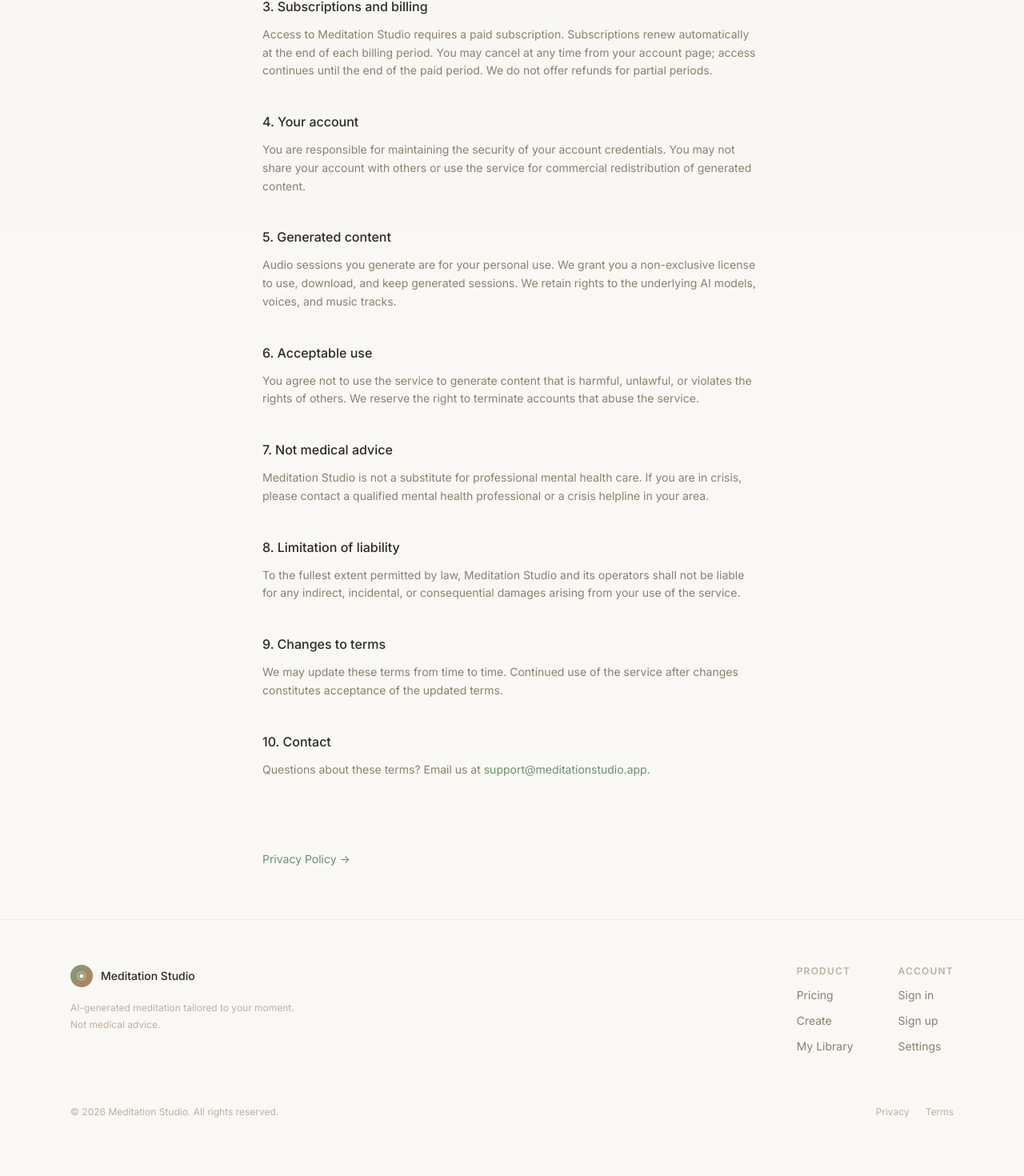
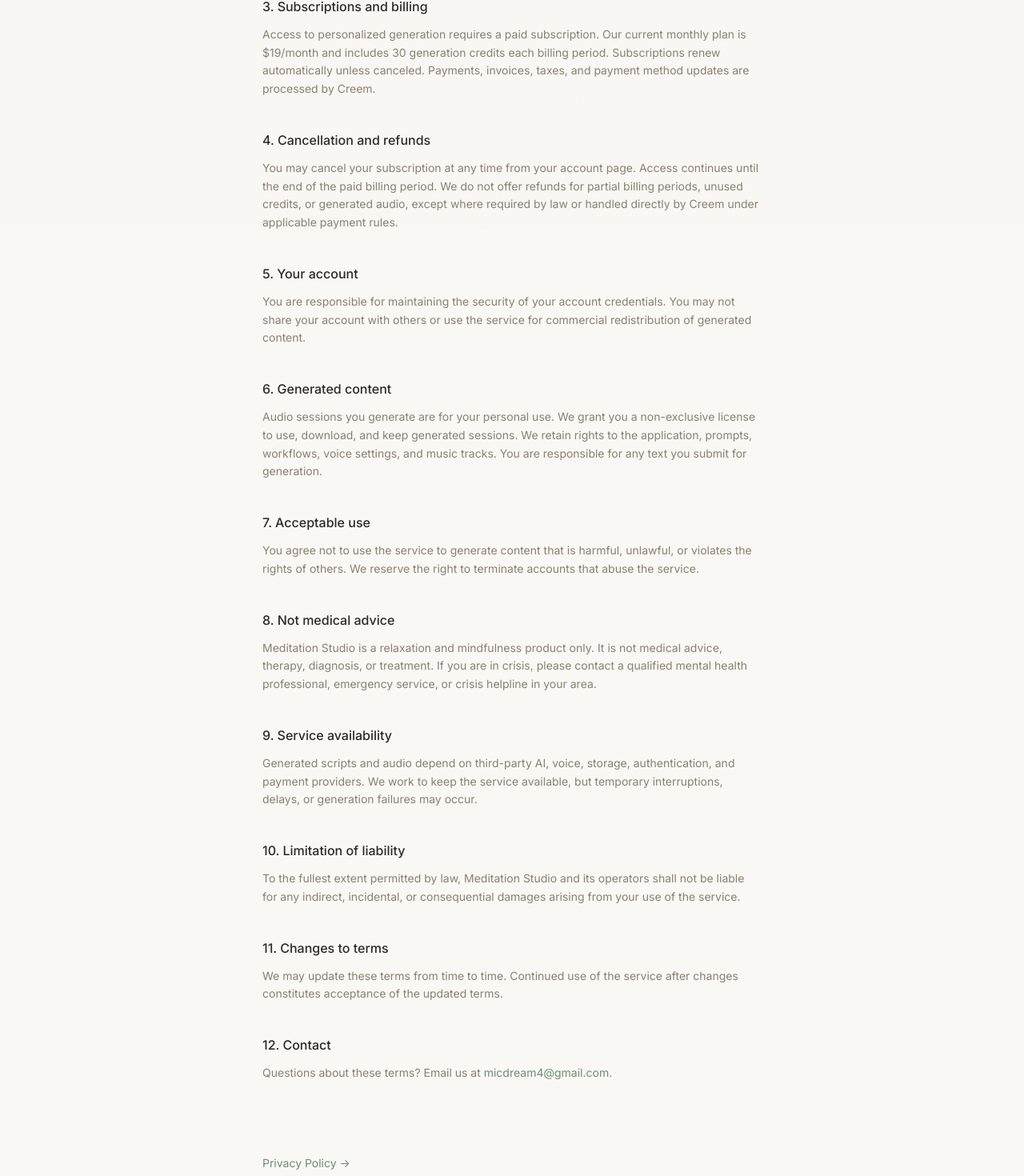
Before and after one commit to micdream4/meditation-studio, a Next.js app: page /terms in a window 1280 px wide. Shown: the part 514-1984 px from the top of the page at 80% size. Built offline with nearby package versions, Linux system fonts and the light colour scheme; no server answers.

Commit message:
Strengthen legal readiness pages

```diff
--- a/src/app/privacy/page.tsx
+++ b/src/app/privacy/page.tsx
@@ -15,7 +15,7 @@ export default function PrivacyPage() {
           <h1 className="text-4xl mb-2" style={{ fontFamily: "var(--font-display)", color: "var(--color-text)" }}>
             Privacy Policy
           </h1>
-          <p className="text-sm mb-12" style={{ color: "var(--color-text-faint)" }}>Last updated: April 2026</p>
+          <p className="text-sm mb-12" style={{ color: "var(--color-text-faint)" }}>Last updated: May 2026</p>
 
           <div className="flex flex-col gap-10 text-sm leading-relaxed" style={{ color: "var(--color-text-muted)" }}>
 
@@ -26,7 +26,7 @@ export default function PrivacyPage() {
                 <li><strong style={{ color: "var(--color-text)" }}>Account data</strong> — email address and encrypted password (or OAuth identity if you sign in with Google).</li>
                 <li><strong style={{ color: "var(--color-text)" }}>Generation inputs</strong> — the mood, theme, or custom text you provide to generate a session. These are used solely to produce your meditation.</li>
                 <li><strong style={{ color: "var(--color-text)" }}>Usage data</strong> — basic session logs (timestamps, generation counts) for rate-limiting and abuse prevention.</li>
-                <li><strong style={{ color: "var(--color-text)" }}>Payment data</strong> — handled entirely by Creem. We never see or store your card details.</li>
+                <li><strong style={{ color: "var(--color-text)" }}>Payment data</strong> — handled by Creem as our payment processor and merchant of record. We never see or store your full card number, bank account details, or PayPal credentials.</li>
               </ul>
             </section>
 
@@ -46,7 +46,7 @@ export default function PrivacyPage() {
               <p className="mb-3">We use a small number of trusted third-party services to operate:</p>
               <ul className="flex flex-col gap-2 pl-4" style={{ listStyleType: "disc" }}>
                 <li><strong style={{ color: "var(--color-text)" }}>Supabase</strong> — database and authentication.</li>
-                <li><strong style={{ color: "var(--color-text)" }}>Creem</strong> — payment processing.</li>
+                <li><strong style={{ color: "var(--color-text)" }}>Creem</strong> — checkout, subscription billing, invoices, taxes, and payment method management.</li>
                 <li><strong style={{ color: "var(--color-text)" }}>ElevenLabs</strong> — text-to-speech voice synthesis. Your script text is sent to ElevenLabs to generate audio.</li>
                 <li><strong style={{ color: "var(--color-text)" }}>OpenRouter</strong> — AI script generation. Your mood/theme input is sent to generate your meditation script.</li>
               </ul>
@@ -55,7 +55,7 @@ export default function PrivacyPage() {
 
             <section>
               <h2 className="text-base font-medium mb-3" style={{ color: "var(--color-text)" }}>4. Data retention</h2>
-              <p>Account data is retained while your account is active. Generated audio files you have not saved are deleted within 30 days. Saved library sessions are retained until you delete them or close your account.</p>
+              <p>Account data is retained while your account is active. Generated audio files you have not saved are deleted within 30 days. Saved library sessions are retained until you delete them or close your account. Payment and tax records are retained by Creem according to legal and compliance requirements.</p>
             </section>
 
             <section>
@@ -64,18 +64,23 @@ export default function PrivacyPage() {
             </section>
 
             <section>
-              <h2 className="text-base font-medium mb-3" style={{ color: "var(--color-text)" }}>6. Cookies</h2>
+              <h2 className="text-base font-medium mb-3" style={{ color: "var(--color-text)" }}>6. AI processing</h2>
+              <p>Your prompts and generated scripts may be sent to our AI and voice providers only to produce the meditation session you request. We do not use your generation inputs to train our own models, and we do not sell generated text or audio inputs to third parties.</p>
+            </section>
+
+            <section>
+              <h2 className="text-base font-medium mb-3" style={{ color: "var(--color-text)" }}>7. Cookies</h2>
               <p>We use only functional cookies necessary to maintain your session. We do not use advertising or tracking cookies.</p>
             </section>
 
             <section>
-              <h2 className="text-base font-medium mb-3" style={{ color: "var(--color-text)" }}>7. Changes to this policy</h2>
+              <h2 className="text-base font-medium mb-3" style={{ color: "var(--color-text)" }}>8. Changes to this policy</h2>
               <p>We may update this policy periodically. We will notify you of material changes via email or a notice on the site.</p>
             </section>
 
             <section>
-              <h2 className="text-base font-medium mb-3" style={{ color: "var(--color-text)" }}>8. Contact</h2>
-              <p>Privacy questions or data requests: <span style={{ color: "var(--color-accent)" }}>privacy@meditationstudio.app</span>.</p>
+              <h2 className="text-base font-medium mb-3" style={{ color: "var(--color-text)" }}>9. Contact</h2>
+              <p>Privacy questions or data requests: <span style={{ color: "var(--color-accent)" }}>micdream4@gmail.com</span>.</p>
             </section>
           </div>
 
--- a/src/app/terms/page.tsx
+++ b/src/app/terms/page.tsx
@@ -15,7 +15,7 @@ export default function TermsPage() {
           <h1 className="text-4xl mb-2" style={{ fontFamily: "var(--font-display)", color: "var(--color-text)" }}>
             Terms of Service
           </h1>
-          <p className="text-sm mb-12" style={{ color: "var(--color-text-faint)" }}>Last updated: April 2026</p>
+          <p className="text-sm mb-12" style={{ color: "var(--color-text-faint)" }}>Last updated: May 2026</p>
 
           <div className="flex flex-col gap-10 text-sm leading-relaxed" style={{ color: "var(--color-text-muted)" }}>
 
@@ -31,42 +31,52 @@ export default function TermsPage() {
 
             <section>
               <h2 className="text-base font-medium mb-3" style={{ color: "var(--color-text)" }}>3. Subscriptions and billing</h2>
-              <p>Access to Meditation Studio requires a paid subscription. Subscriptions renew automatically at the end of each billing period. You may cancel at any time from your account page; access continues until the end of the paid period. We do not offer refunds for partial periods.</p>
+              <p>Access to personalized generation requires a paid subscription. Our current monthly plan is $19/month and includes 30 generation credits each billing period. Subscriptions renew automatically unless canceled. Payments, invoices, taxes, and payment method updates are processed by Creem.</p>
             </section>
 
             <section>
-              <h2 className="text-base font-medium mb-3" style={{ color: "var(--color-text)" }}>4. Your account</h2>
+              <h2 className="text-base font-medium mb-3" style={{ color: "var(--color-text)" }}>4. Cancellation and refunds</h2>
+              <p>You may cancel your subscription at any time from your account page. Access continues until the end of the paid billing period. We do not offer refunds for partial billing periods, unused credits, or generated audio, except where required by law or handled directly by Creem under applicable payment rules.</p>
+            </section>
+
+            <section>
+              <h2 className="text-base font-medium mb-3" style={{ color: "var(--color-text)" }}>5. Your account</h2>
               <p>You are responsible for maintaining the security of your account credentials. You may not share your account with others or use the service for commercial redistribution of generated content.</p>
             </section>
 
             <section>
-              <h2 className="text-base font-medium mb-3" style={{ color: "var(--color-text)" }}>5. Generated content</h2>
-              <p>Audio sessions you generate are for your personal use. We grant you a non-exclusive license to use, download, and keep generated sessions. We retain rights to the underlying AI models, voices, and music tracks.</p>
+              <h2 className="text-base font-medium mb-3" style={{ color: "var(--color-text)" }}>6. Generated content</h2>
+              <p>Audio sessions you generate are for your personal use. We grant you a non-exclusive license to use, download, and keep generated sessions. We retain rights to the application, prompts, workflows, voice settings, and music tracks. You are responsible for any text you submit for generation.</p>
             </section>
 
             <section>
-              <h2 className="text-base font-medium mb-3" style={{ color: "var(--color-text)" }}>6. Acceptable use</h2>
+              <h2 className="text-base font-medium mb-3" style={{ color: "var(--color-text)" }}>7. Acceptable use</h2>
               <p>You agree not to use the service to generate content that is harmful, unlawful, or violates the rights of others. We reserve the right to terminate accounts that abuse the service.</p>
             </section>
 
             <section>
-              <h2 className="text-base font-medium mb-3" style={{ color: "var(--color-text)" }}>7. Not medical advice</h2>
-              <p>Meditation Studio is not a substitute for professional mental health care. If you are in crisis, please contact a qualified mental health professional or a crisis helpline in your area.</p>
+              <h2 className="text-base font-medium mb-3" style={{ color: "var(--color-text)" }}>8. Not medical advice</h2>
+              <p>Meditation Studio is a relaxation and mindfulness product only. It is not medical advice, therapy, diagnosis, or treatment. If you are in crisis, please contact a qualified mental health professional, emergency service, or crisis helpline in your area.</p>
             </section>
 
             <section>
-              <h2 className="text-base font-medium mb-3" style={{ color: "var(--color-text)" }}>8. Limitation of liability</h2>
+              <h2 className="text-base font-medium mb-3" style={{ color: "var(--color-text)" }}>9. Service availability</h2>
+              <p>Generated scripts and audio depend on third-party AI, voice, storage, authentication, and payment providers. We work to keep the service available, but temporary interruptions, delays, or generation failures may occur.</p>
+            </section>
+
+            <section>
+              <h2 className="text-base font-medium mb-3" style={{ color: "var(--color-text)" }}>10. Limitation of liability</h2>
               <p>To the fullest extent permitted by law, Meditation Studio and its operators shall not be liable for any indirect, incidental, or consequential damages arising from your use of the service.</p>
             </section>
 
             <section>
-              <h2 className="text-base font-medium mb-3" style={{ color: "var(--color-text)" }}>9. Changes to terms</h2>
+              <h2 className="text-base font-medium mb-3" style={{ color: "var(--color-text)" }}>11. Changes to terms</h2>
               <p>We may update these terms from time to time. Continued use of the service after changes constitutes acceptance of the updated terms.</p>
             </section>
 
             <section>
-              <h2 className="text-base font-medium mb-3" style={{ color: "var(--color-text)" }}>10. Contact</h2>
-              <p>Questions about these terms? Email us at <span style={{ color: "var(--color-accent)" }}>support@meditationstudio.app</span>.</p>
+              <h2 className="text-base font-medium mb-3" style={{ color: "var(--color-text)" }}>12. Contact</h2>
+              <p>Questions about these terms? Email us at <span style={{ color: "var(--color-accent)" }}>micdream4@gmail.com</span>.</p>
             </section>
           </div>
 
--- a/src/components/layout/Footer.tsx
+++ b/src/components/layout/Footer.tsx
@@ -64,8 +64,8 @@ export default function Footer() {
         >
           <span>© {new Date().getFullYear()} Meditation Studio. All rights reserved.</span>
           <div className="flex gap-5">
-            <Link href="/privacy" className="nav-link w-fit">Privacy</Link>
-            <Link href="/terms"   className="nav-link w-fit">Terms</Link>
+            <Link href="/privacy" className="nav-link w-fit">Privacy Policy</Link>
+            <Link href="/terms"   className="nav-link w-fit">Terms of Service</Link>
           </div>
         </div>
       </div>
```
